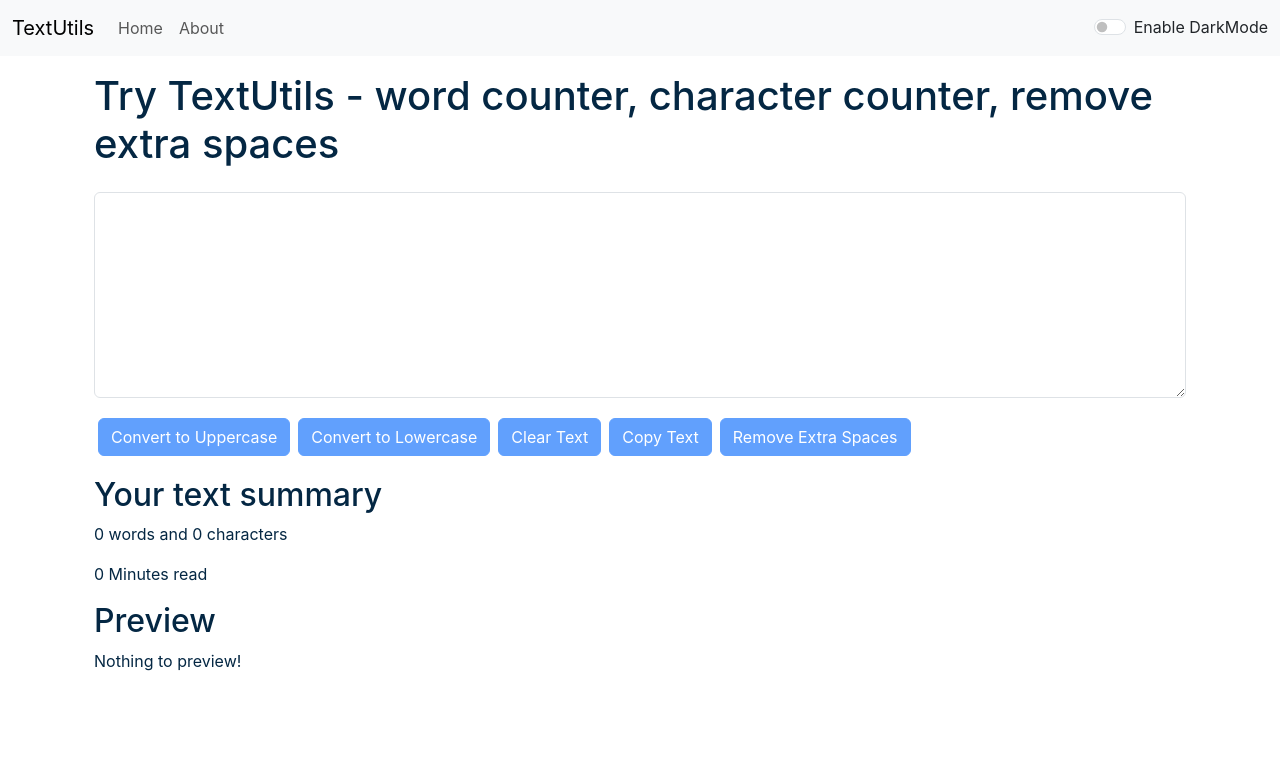
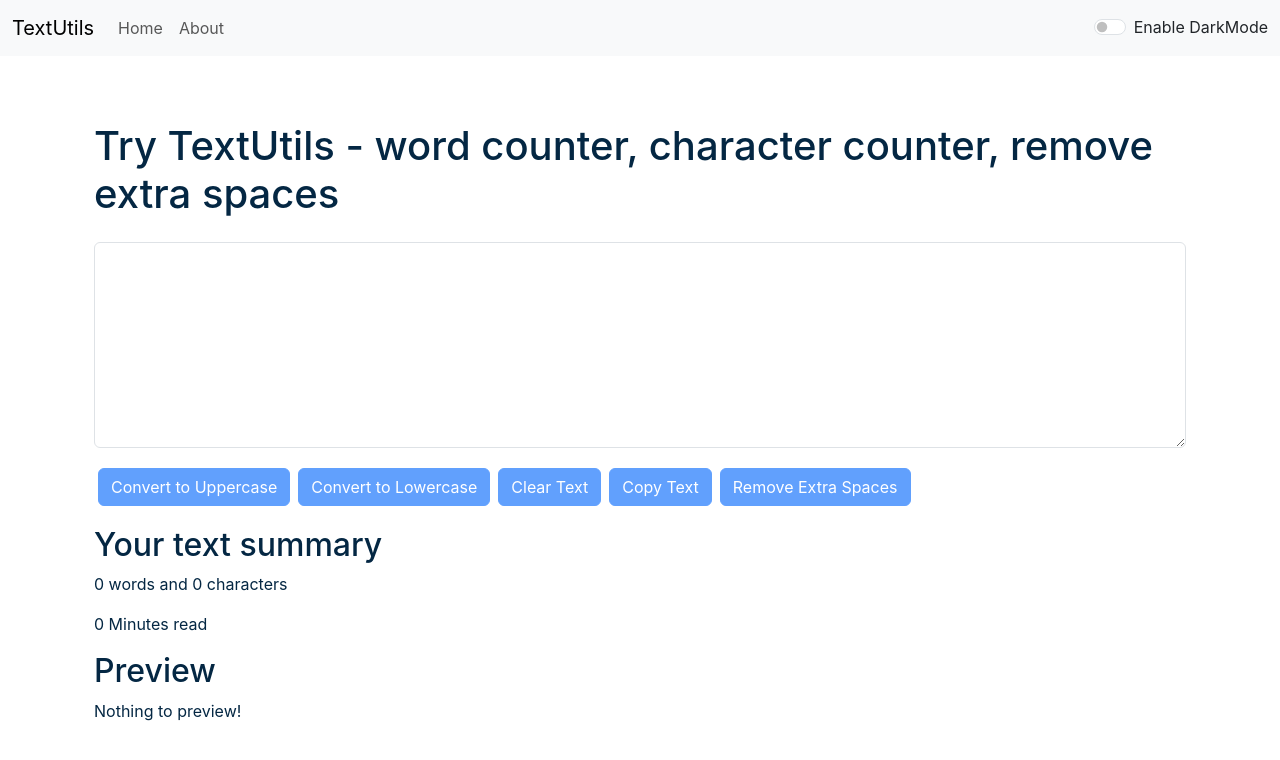
Before and after one commit to ayushgusainn/text, a React (Create React App) app: page / in a window 1280 px wide. Shown: the top 760 px of the page. Built offline with nearby package versions, Linux system fonts and the light colour scheme.

Commit message:
change done

```diff
--- a/src/App.js
+++ b/src/App.js
@@ -3,7 +3,7 @@ import Navbar from './components/Navbar';
 import TextForm from './components/TextForm';
 // import About from './components/About';
 import React, { useState } from 'react';
-// import Alert from './components/Alert';
+import Alert from './components/Alert';
 // import {
 //   BrowserRouter as Router,
 //   Route,
@@ -41,7 +41,7 @@ function App() {
     <>
     {/* <Router> */}
     <Navbar title="TextUtils" mode={mode} toggleMode={toggleMode} key={new Date()} />
-    {/* <Alert alert={alert}/> */}
+    <Alert alert={alert}/>
     <div className="container my-3">
     {/* <Routes> */}
     {/* /users --> Component 1
```
